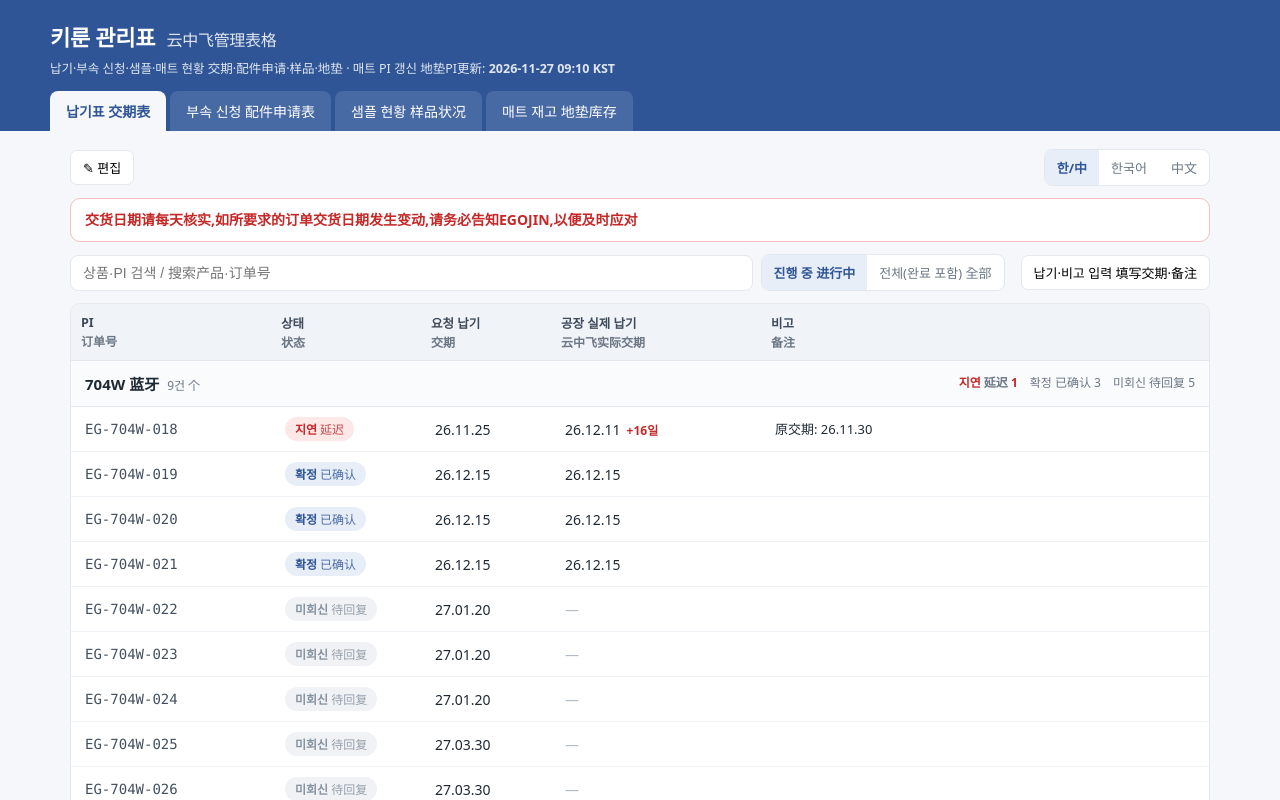
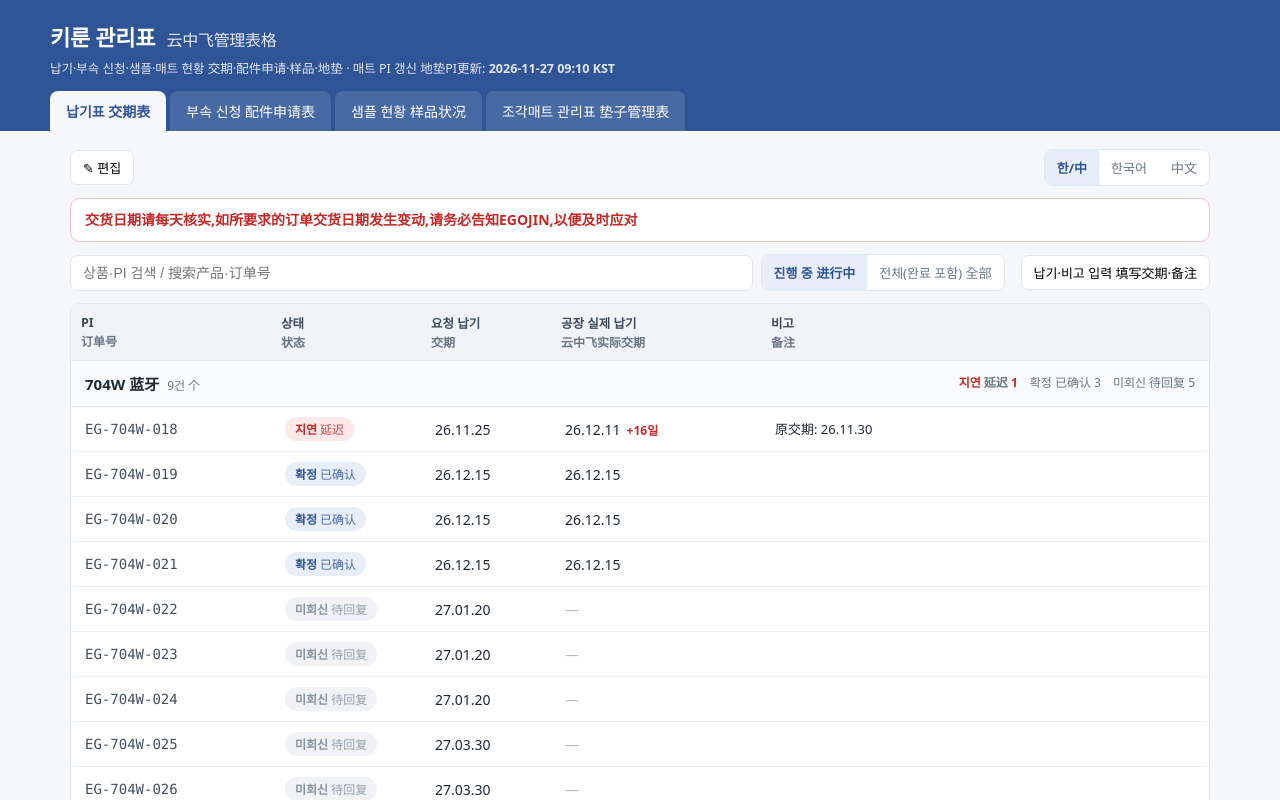
Before and after one commit to kwonster89-beep/LONGFIT-board, a plain HTML site: page docs/index.html in a window 1280 px wide. Shown: the top 800 px of the page. Drawn offline with Linux system fonts and the light colour scheme.

Commit message:
탭 이름 변경: 매트 재고 -> 조각매트 관리표 垫子管理表

```diff
--- a/docs/index.html
+++ b/docs/index.html
@@ -149,7 +149,7 @@ body.dquick .qhint{display:block}
     <button data-v="delivery" class="on">납기표 <span class="cn">交期表</span></button>
     <button data-v="parts">부속 신청 <span class="cn">配件申请表</span></button>
     <button data-v="samples">샘플 현황 <span class="cn">样品状况</span></button>
-    <button data-v="stock">매트 재고 <span class="cn">地垫库存</span></button>
+    <button data-v="stock">조각매트 관리표 <span class="cn">垫子管理表</span></button>
   </nav>
 </div></header>
 
```
